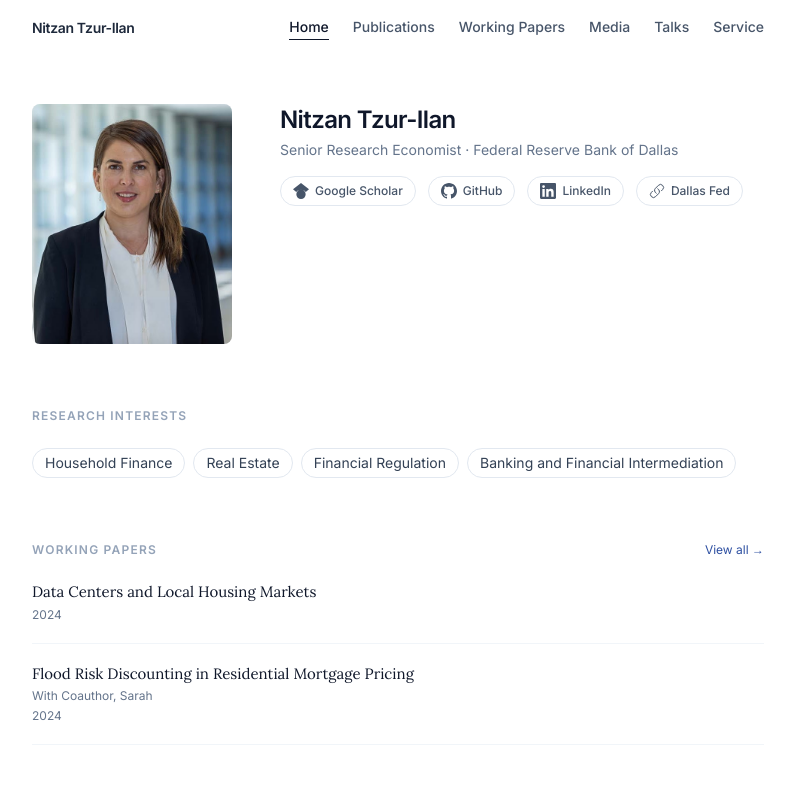
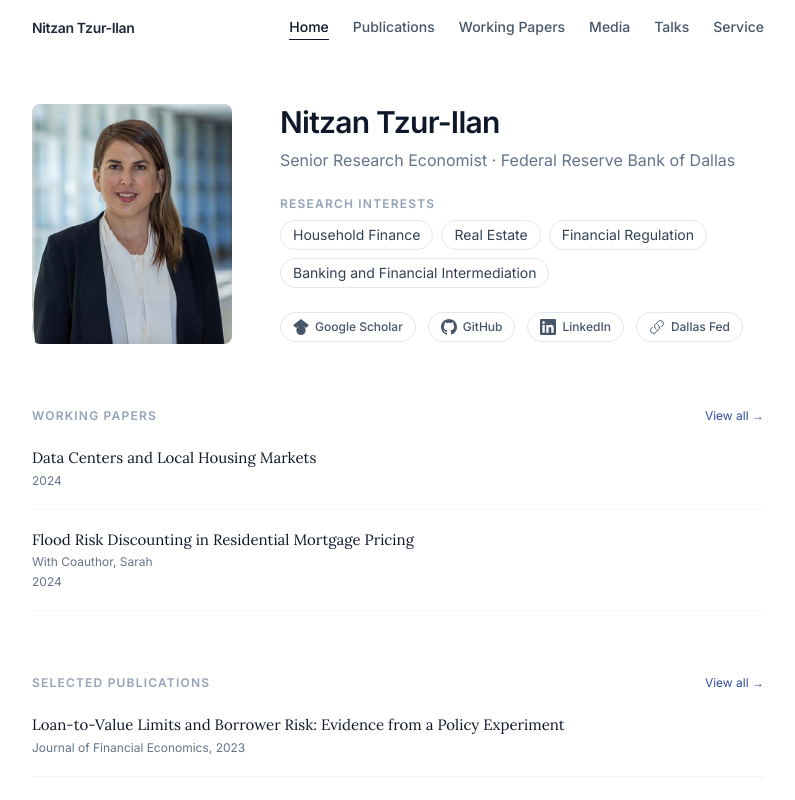
Before and after one commit to nitzantzur/website, a React (Vite) app: page / in a window 1280 px wide. Shown: the top 800 px of the page, without its empty margins (242-1037 px from the left). Built offline with nearby package versions, Linux system fonts and the light colour scheme.

Commit message:
Reorganize home page hero: name → title → interests → links
Co-Authored-By: Claude Sonnet 4.6 <noreply@anthropic.com>

```diff
--- a/src/pages/Home.tsx
+++ b/src/pages/Home.tsx
@@ -82,18 +82,31 @@ export default function Home() {
           </div>
 
           {/* Bio */}
-          <div className="flex-1 min-w-0">
-            <h1 className="text-2xl font-semibold text-slate-900 tracking-tight mb-1">
+          <div className="flex-1 min-w-0 flex flex-col justify-center">
+            {/* Name */}
+            <h1 className="text-3xl font-semibold text-slate-900 tracking-tight mb-2">
               {bio.name}
             </h1>
-            <p className="text-sm text-slate-500 mb-4">
+
+            {/* Title & Institution */}
+            <p className="text-base text-slate-500 mb-6">
               {bio.title} &middot; {bio.institution}
             </p>
-            {bio.bio_short && (
-              <p className="text-sm text-slate-700 leading-relaxed max-w-prose mb-5">
-                {bio.bio_short}
-              </p>
-            )}
+
+            {/* Research Interests */}
+            <div className="mb-6">
+              <p className="text-xs font-semibold uppercase tracking-widest text-slate-400 mb-2">Research Interests</p>
+              <div className="flex flex-wrap gap-2">
+                {bio.research_interests.map((interest) => (
+                  <span
+                    key={interest}
+                    className="text-sm text-slate-700 border border-slate-200 rounded-full px-3 py-1"
+                  >
+                    {interest}
+                  </span>
+                ))}
+              </div>
+            </div>
 
             {/* External links */}
             {links.length > 0 && (
@@ -124,21 +137,6 @@ export default function Home() {
             )}
           </div>
         </div>
-
-        {/* Research Interests */}
-        <section className="mb-16">
-          <p className="section-heading">Research Interests</p>
-          <div className="flex flex-wrap gap-2">
-            {bio.research_interests.map((interest) => (
-              <span
-                key={interest}
-                className="text-sm text-slate-700 border border-slate-200 rounded-full px-3 py-1"
-              >
-                {interest}
-              </span>
-            ))}
-          </div>
-        </section>
 
         {/* Working Papers */}
         <section className="mb-16">
```
